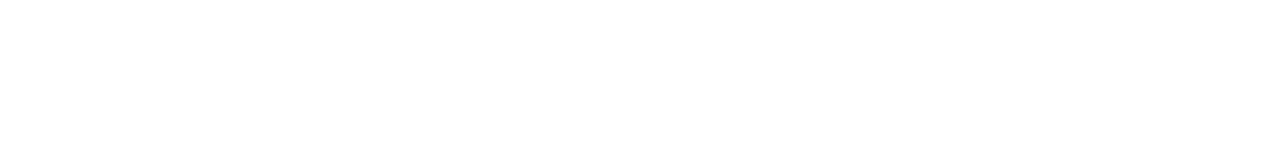
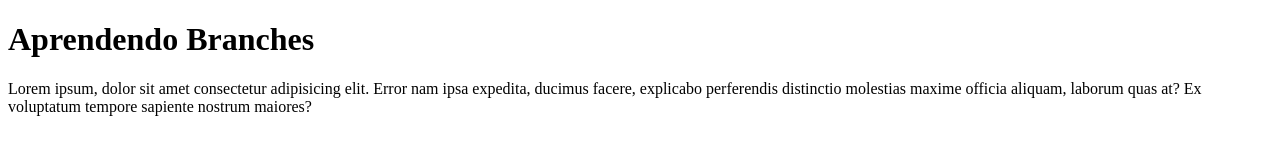
Before and after one commit to matheuspedrosa13/aula4-branches, a plain HTML site: page INDEX.HTML in a window 1280 px wide. Drawn offline with Linux system fonts and the light colour scheme.

Commit message:
conteudo

```diff
--- a/INDEX.HTML
+++ b/INDEX.HTML
@@ -4,9 +4,12 @@
     <meta charset="UTF-8">
     <meta http-equiv="X-UA-Compatible" content="IE=edge">
     <meta name="viewport" content="width=device-width, initial-scale=1.0">
-    <title>Document</title>
+    <title>Branches</title>
 </head>
 <body>
-
+    <main>
+        <h1>Aprendendo Branches</h1>
+        <p>Lorem ipsum, dolor sit amet consectetur adipisicing elit. Error nam ipsa expedita, ducimus facere, explicabo perferendis distinctio molestias maxime officia aliquam, laborum quas at? Ex voluptatum tempore sapiente nostrum maiores?</p>
+    </main>
 </body>
 </html>
```
